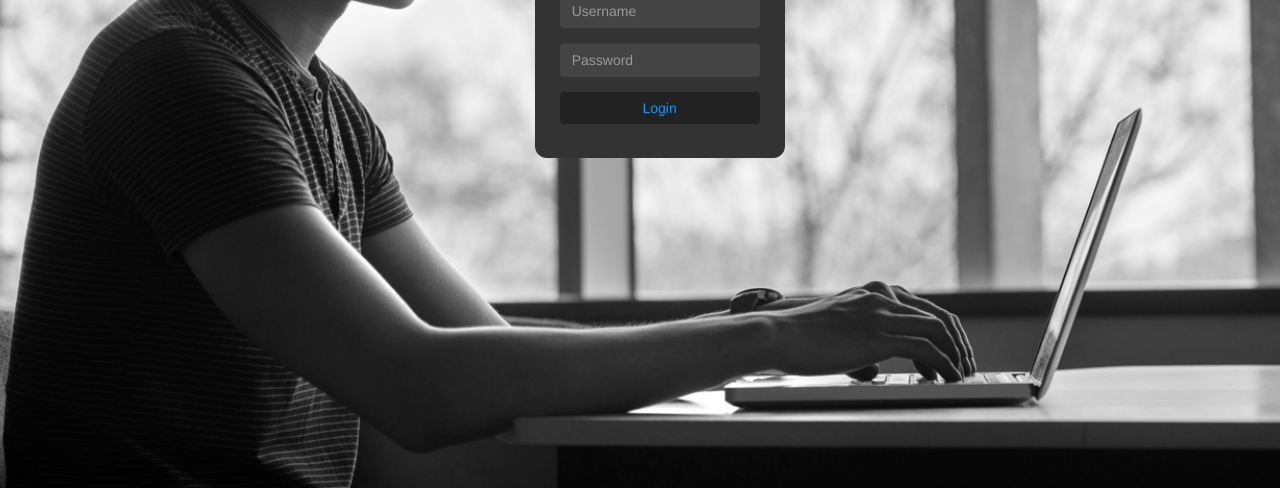
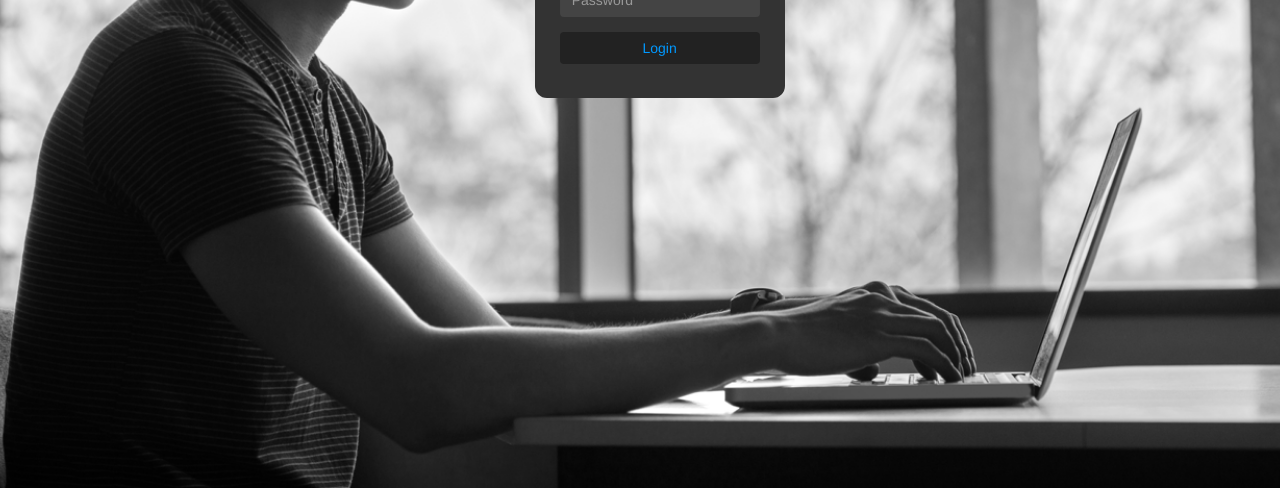
Before and after one commit to ikhsanbdy/UGMJudge, a plain HTML site: page index.html in a window 1280 px wide. Shown: the part 312-800 px from the top of the page. Drawn offline with Linux system fonts and the light colour scheme.

Commit message:
Mengubah login margin menggunakan persen

```diff
--- a/index.html
+++ b/index.html
@@ -18,7 +18,7 @@
 
     <div class="container-fluid">
 	<div class="row">
-		<div class="col-md-12" style="margin-top: 250px;">
+		<div class="col-md-12" style="margin-top: 15%;">
 			<div class="row">
 				<div class="col-md-5">
 				</div>
```
